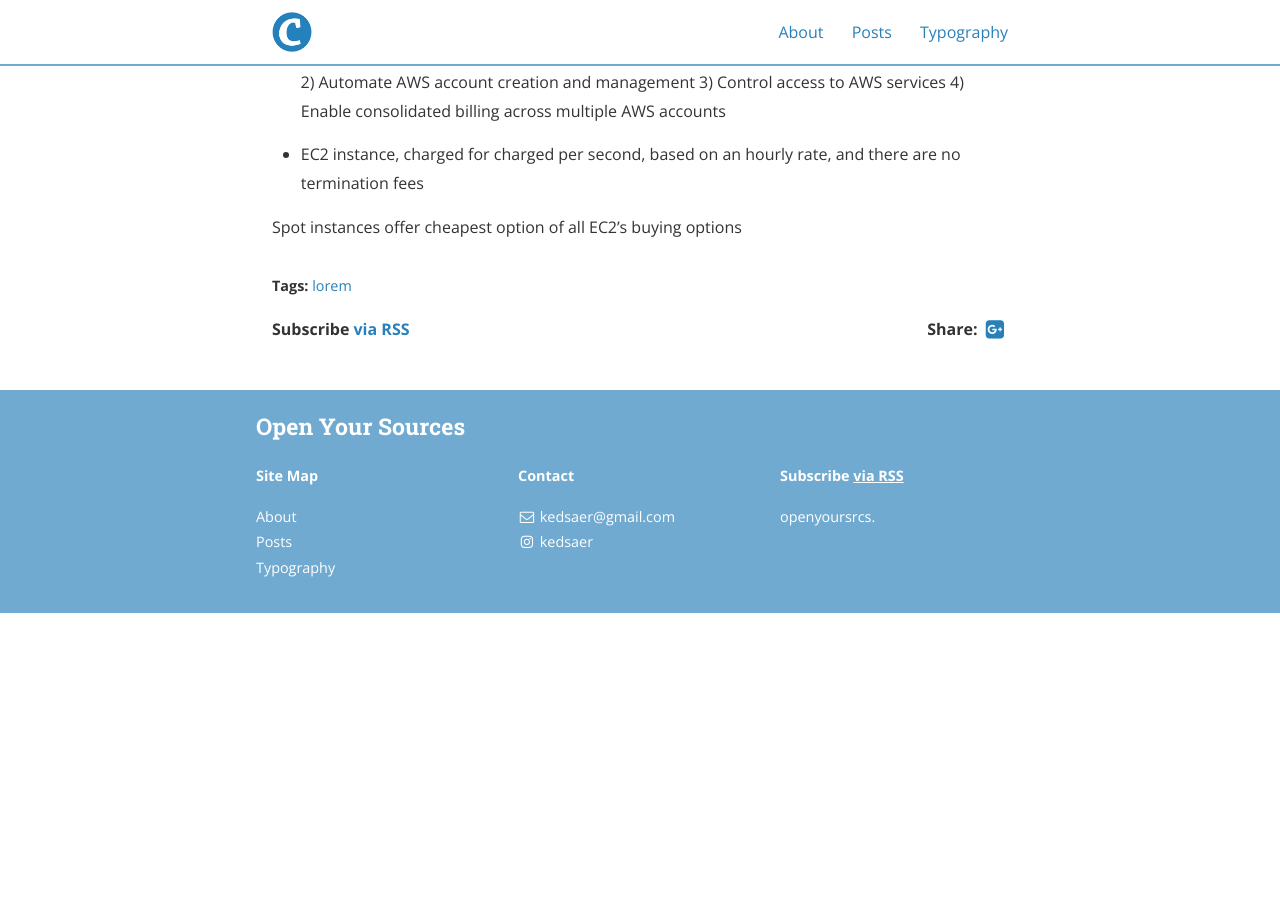
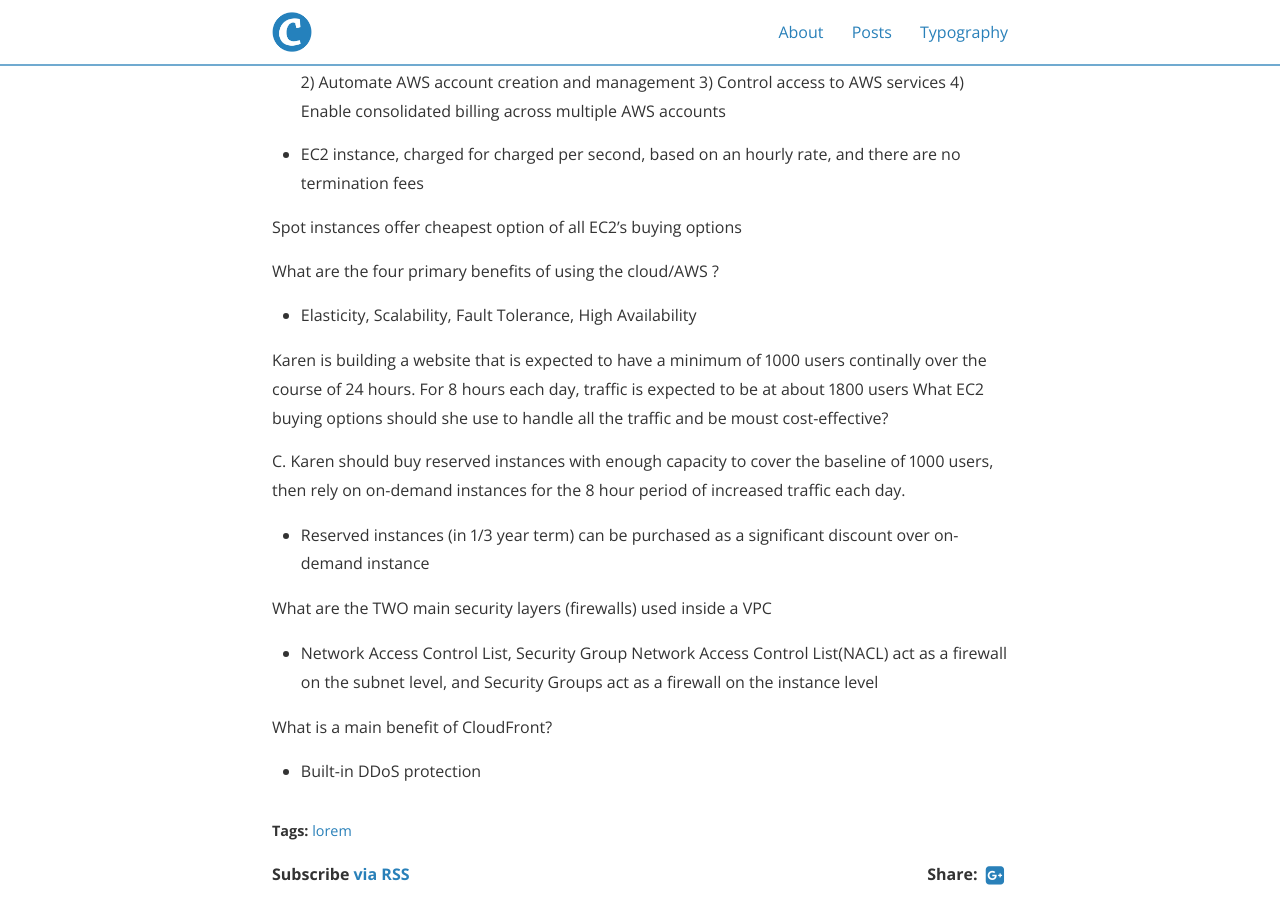
Before and after one commit to elasticboy/elasticboy.github.io, a Jekyll site: the page built from _posts/2020-04-15-cloud-practitioner-dumps.md, in a window 1280 px wide and 900 px high, scrolled down 405 px. Built offline with Jekyll 4.4.1, drawn with Linux system fonts in a browser that asks for light colours; nearby versions of some CDN libraries; before the commit the page ends 1018 px from its top, so only the background shows below that.

Commit message:
dumps update

```diff
--- a/_posts/2020-04-15-cloud-practitioner-dumps.md
+++ b/_posts/2020-04-15-cloud-practitioner-dumps.md
@@ -21,3 +21,24 @@ tags: lorem
 charged per second, based on an hourly rate, and there are no termination fees
 
 Spot instances offer cheapest option of all EC2's buying options
+
+
+What are the four primary benefits of using the cloud/AWS ?
+- Elasticity, Scalability, Fault Tolerance, High Availability
+
+
+Karen is building a website that is expected to have a minimum of 1000 users continally over
+the course of 24 hours. For 8 hours each day, traffic is expected to be at about 1800 users
+What EC2 buying options should she use to handle all the traffic and be moust cost-effective?
+
+C. Karen should buy reserved instances with enough capacity to cover the baseline of 1000
+users, then rely on on-demand instances for the 8 hour period of increased traffic each day.
+- Reserved instances (in 1/3 year term) can be purchased as a significant discount over on-demand instance
+
+
+What are the TWO main security layers (firewalls) used inside a VPC
+- Network Access Control List, Security Group
+Network Access Control List(NACL) act as a firewall on the subnet level, and Security Groups act as a firewall on the instance level
+
+What is a main benefit of CloudFront?
+- Built-in DDoS protection
```
Also changed, not shown: _posts/2020-04-13-cloud-practitioner-module01.md (+1 -1 lines).
